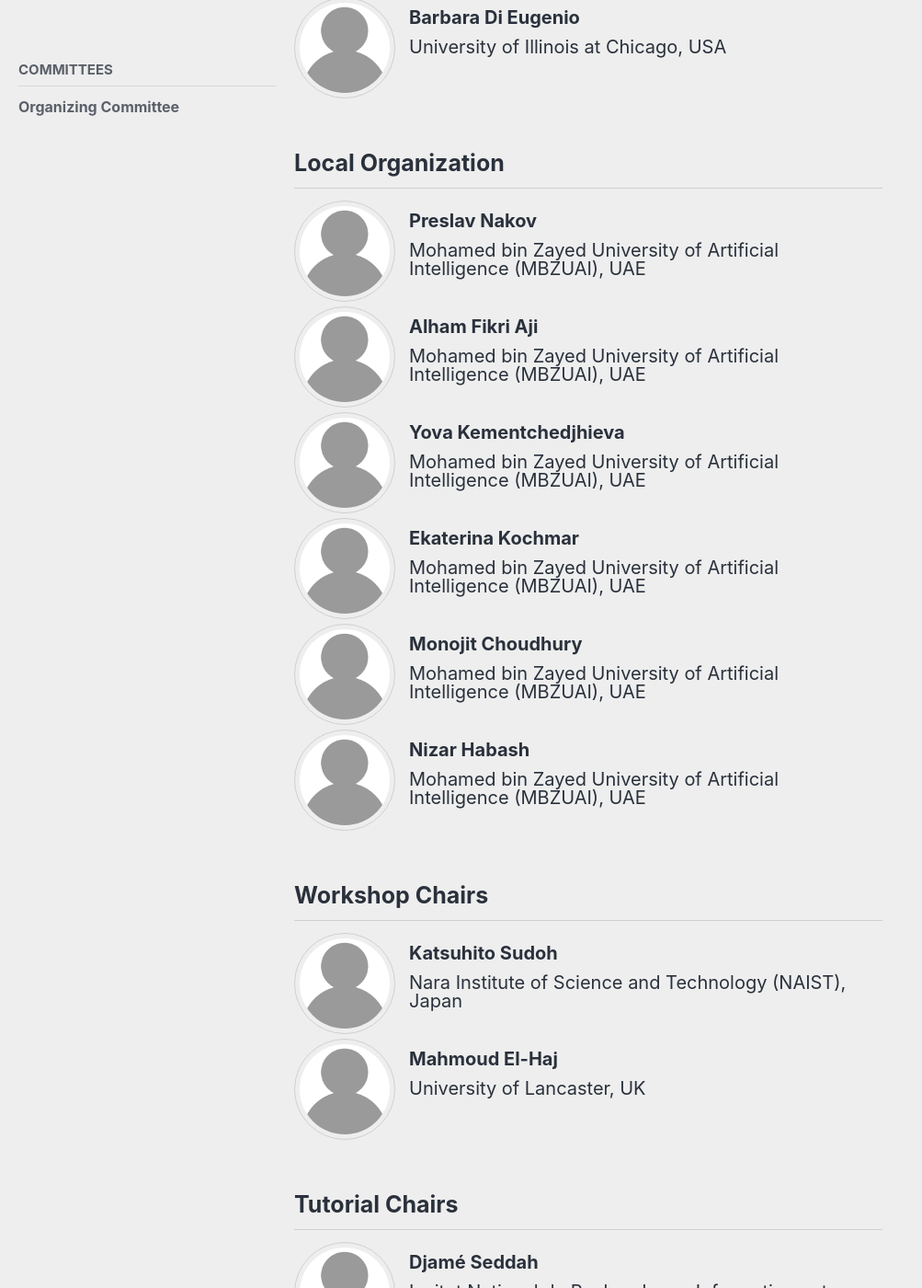
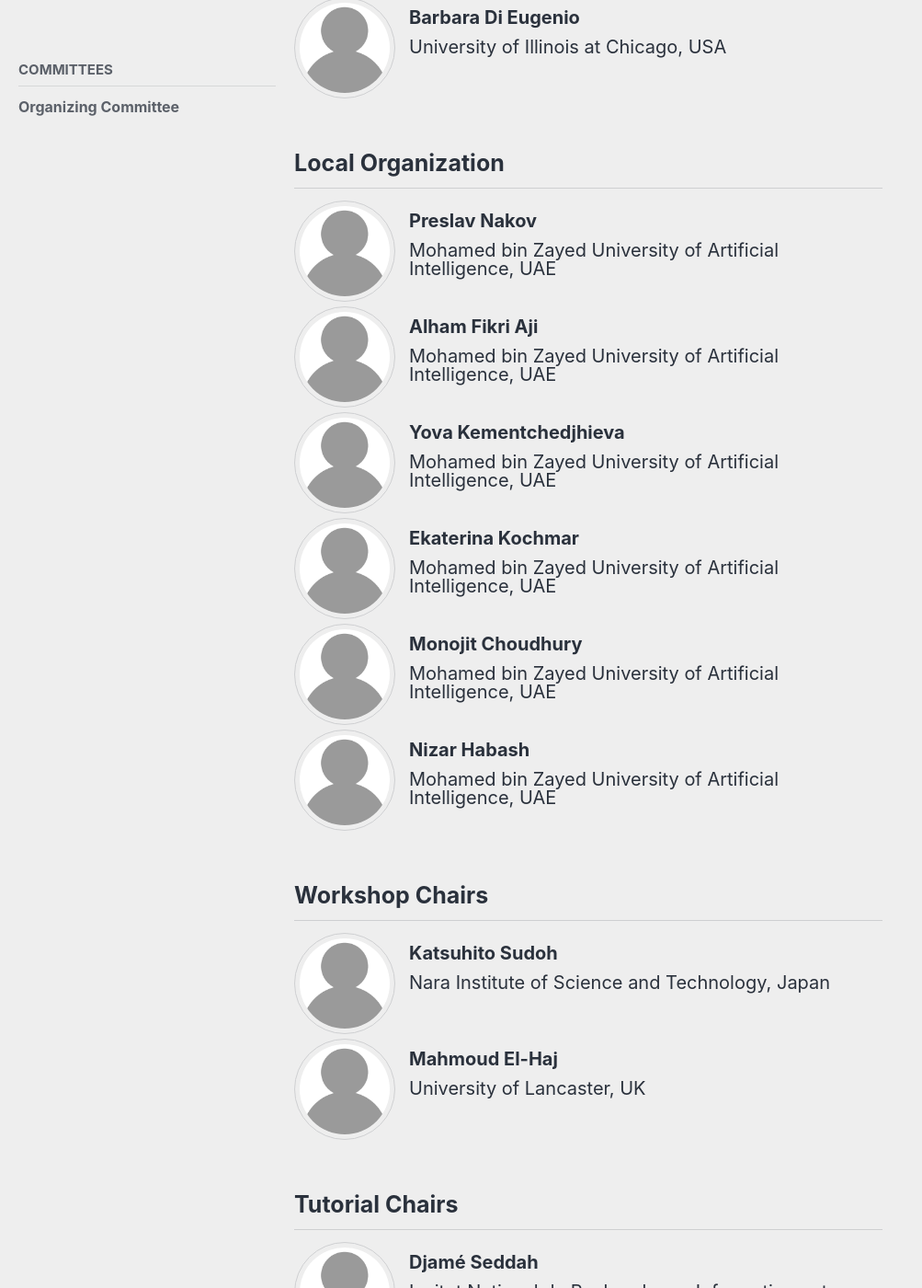
Before and after one commit to hasaniqbal777/coling-2025, a Jekyll site: the page built from _pages/committees/organization.md, in a window 1280 px wide and 1400 px high, scrolled down 839 px. Shown: the whole window at 92% size, without its empty margins (0-1003 px from the left). Built offline with Jekyll 4.4.1, drawn with Linux system fonts in a browser that asks for light colours; cached includes are drawn as plain includes; nearby versions of some CDN libraries; some of the changed text lies outside the part shown.

Commit message:
Update organization.md
Updated institution names.

```diff
--- a/_pages/committees/organization.md
+++ b/_pages/committees/organization.md
@@ -61,7 +61,7 @@ sidebar:
 name="Preslav Nakov"
 picture="/assets/images/committee/person.jpg"
 site=""
-institution="Mohamed bin Zayed University of Artificial Intelligence (MBZUAI), UAE"
+institution="Mohamed bin Zayed University of Artificial Intelligence, UAE"
 email = ""
 %}
 
@@ -69,7 +69,7 @@ email = ""
 name="Alham Fikri Aji"
 picture="/assets/images/committee/person.jpg"
 site=""
-institution="Mohamed bin Zayed University of Artificial Intelligence (MBZUAI), UAE"
+institution="Mohamed bin Zayed University of Artificial Intelligence, UAE"
 email = ""
 %}
 
@@ -77,7 +77,7 @@ email = ""
 name="Yova Kementchedjhieva"
 picture="/assets/images/committee/person.jpg"
 site=""
-institution="Mohamed bin Zayed University of Artificial Intelligence (MBZUAI), UAE"
+institution="Mohamed bin Zayed University of Artificial Intelligence, UAE"
 email = ""
 %}
 
@@ -85,7 +85,7 @@ email = ""
 name="Ekaterina Kochmar"
 picture="/assets/images/committee/person.jpg"
 site=""
-institution="Mohamed bin Zayed University of Artificial Intelligence (MBZUAI), UAE"
+institution="Mohamed bin Zayed University of Artificial Intelligence, UAE"
 email = ""
 %}
 
@@ -93,7 +93,7 @@ email = ""
 name="Monojit Choudhury"
 picture="/assets/images/committee/person.jpg"
 site=""
-institution="Mohamed bin Zayed University of Artificial Intelligence (MBZUAI), UAE"
+institution="Mohamed bin Zayed University of Artificial Intelligence, UAE"
 email = ""
 %}
 
@@ -101,7 +101,7 @@ email = ""
 name="Nizar Habash"
 picture="/assets/images/committee/person.jpg"
 site=""
-institution="Mohamed bin Zayed University of Artificial Intelligence (MBZUAI), UAE"
+institution="Mohamed bin Zayed University of Artificial Intelligence, UAE"
 email = ""
 %}
 
@@ -110,7 +110,7 @@ email = ""
 name="Katsuhito Sudoh"
 picture="/assets/images/committee/person.jpg"
 site=""
-institution="Nara Institute of Science and Technology (NAIST), Japan"
+institution="Nara Institute of Science and Technology, Japan"
 email = ""
 %}
 
@@ -170,7 +170,7 @@ email = ""
 name="Zeerak Talat"
 picture="/assets/images/committee/person.jpg"
 site=""
-institution="Mohamed bin Zayed University of Artificial Intelligence (MBZUAI), UAE"
+institution="Mohamed bin Zayed University of Artificial Intelligence, UAE"
 email = ""
 %}
 
@@ -188,7 +188,7 @@ email = ""
 name="Zain Muhammad Mujahid"
 picture="/assets/images/committee/person.jpg"
 site=""
-institution="Mohamed bin Zayed University of Artificial Intelligence (MBZUAI), UAE"
+institution="Mohamed bin Zayed University of Artificial Intelligence, UAE"
 email = ""
 %}
 
@@ -196,7 +196,7 @@ email = ""
 name="Hasan Iqbal"
 picture="/assets/images/committee/person.jpg"
 site=""
-institution="Mohamed bin Zayed University of Artificial Intelligence (MBZUAI), UAE"
+institution="Mohamed bin Zayed University of Artificial Intelligence, UAE"
 email = ""
 %}
 
```
Also changed, not shown: other parts of _pages/committees/organization.md (+4 -4 lines).
